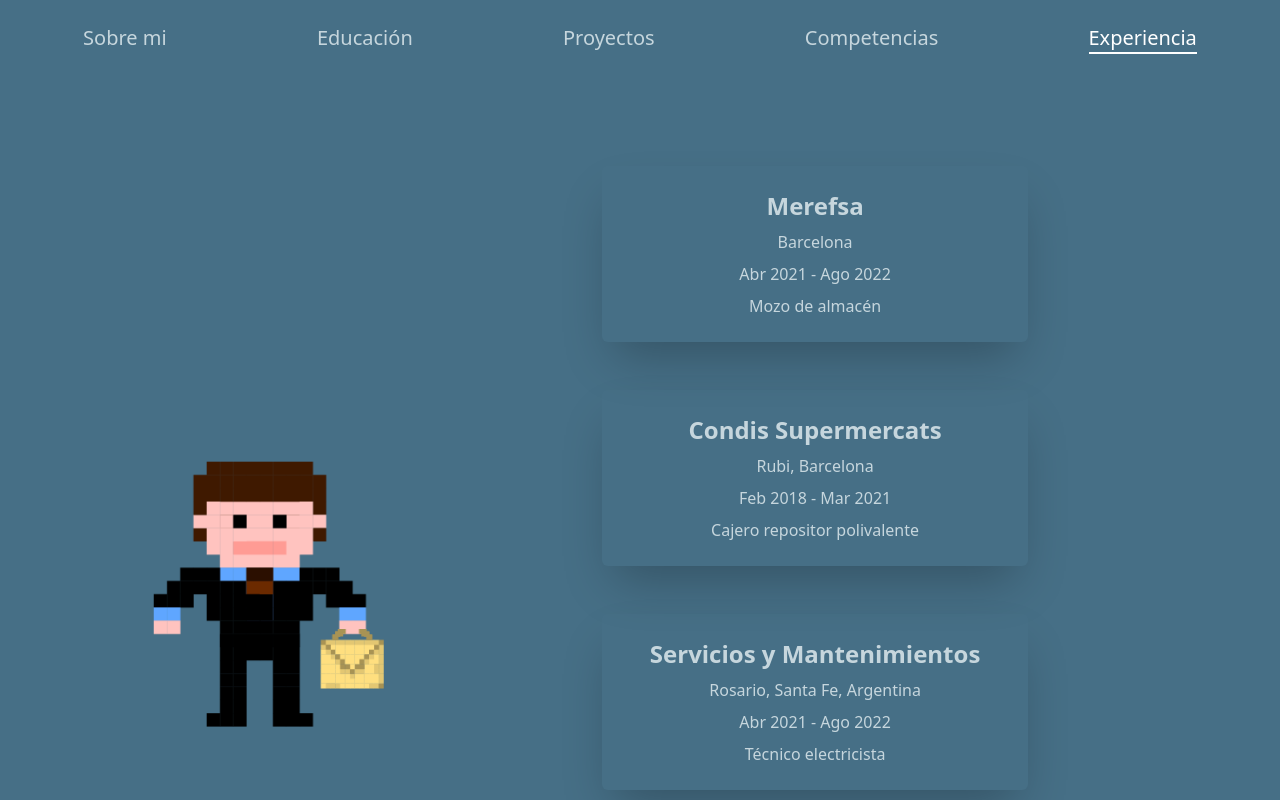
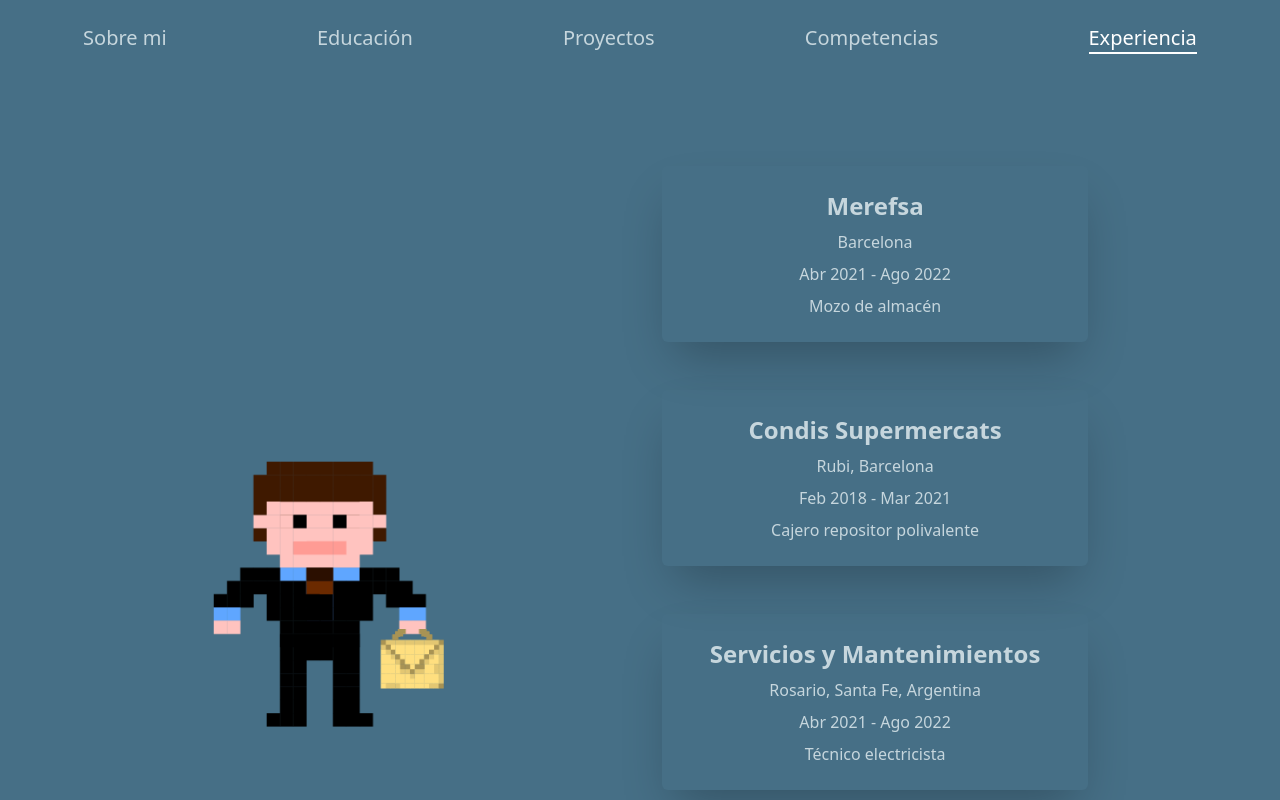
Before and after one commit to fede-alejandro/miPortfolio, a React (Create React App) app: page /experiencia in a window 1280 px wide. Shown: the top 800 px of the page. Built offline with nearby package versions, Linux system fonts and the light colour scheme.

Commit message:
correccion margen en componente experiecia

```diff
--- a/src/components/experiencia/Experiencia.js
+++ b/src/components/experiencia/Experiencia.js
@@ -10,7 +10,7 @@
     const [experiencias, setExperiencias] = useState(dataExperiencia)
 
     return <main className='w-[100%] p-10 text-[#c6d6dd]'>
-        <div className='flex flex-col justify-around md:flex-row content-center w-[90%] gap-4'>
+        <div className='flex flex-col justify-around m-auto md:flex-row content-center w-[90%] gap-4'>
             <div className='hidden md:flex h-72 self-center'>
                 <img src={experiecialaboral} alt='avatar' />
             </div>
```
